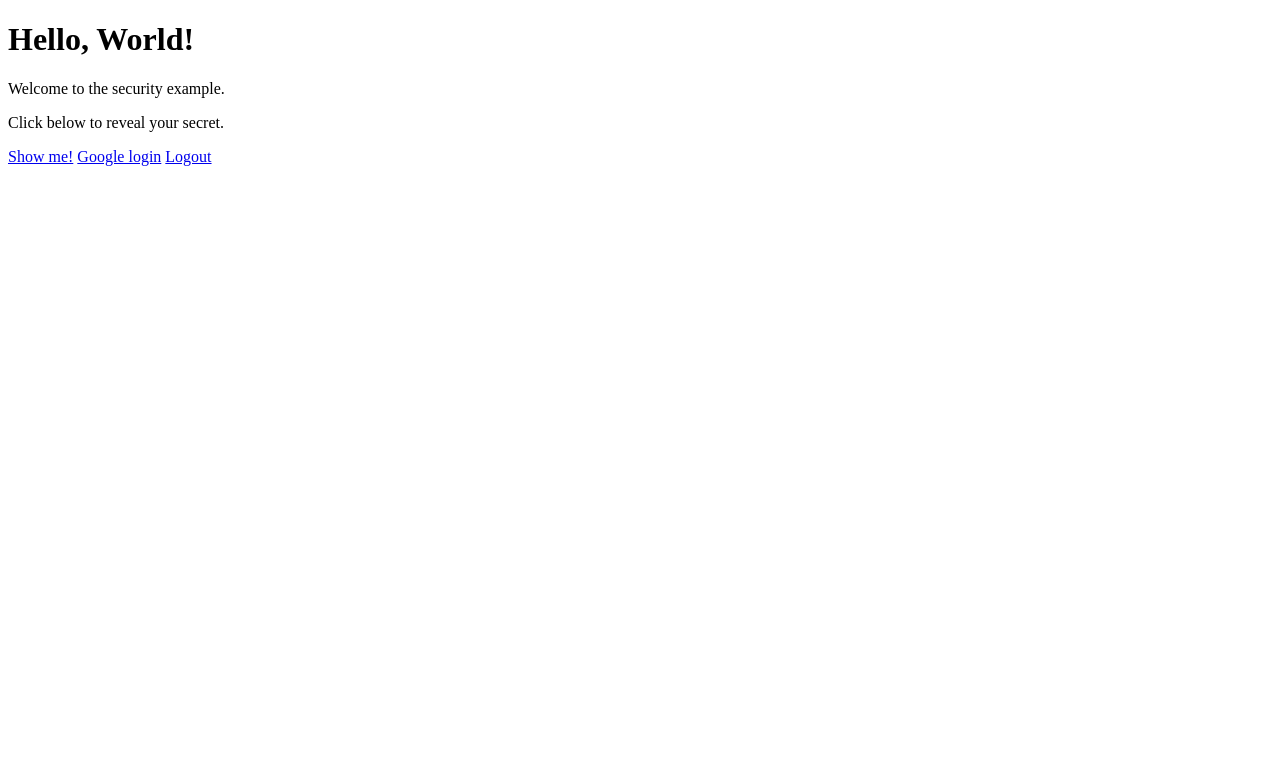
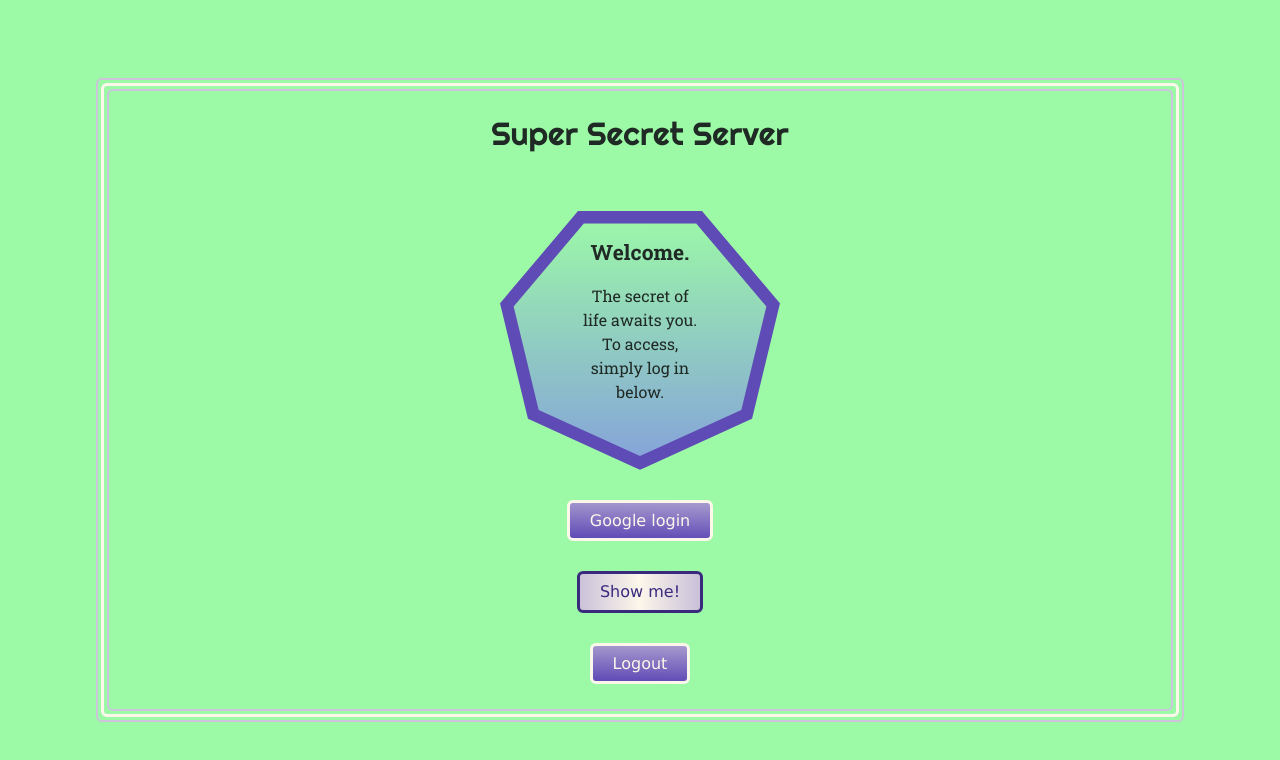
Before and after one commit to chrissoncrant/Security-Example, a website: page public/index.html in a window 1280 px wide. Drawn offline with Linux system fonts and the light colour scheme.

Commit message:
added silly styling

```diff
--- a/public/index.html
+++ b/public/index.html
@@ -8,18 +8,29 @@
     <!-- Style Sheet Reset, if needed
     <link href="https://cdnjs.cloudflare.com/ajax/libs/normalize/8.0.1/normalize.min.css" rel="stylesheet" type="text/css">
     -->
-    <!-- <link href="style.css" rel="stylesheet" type="text/css"> -->
+    <link href="./style.css" rel="stylesheet" type="text/css">
     <!-- Favicon
     <link rel="icon" type="image/jpg" href="images/Favicon_Image_Location"/>
     -->
     <!-- <script src="script.js" defer></script> -->
 </head>
 <body>
-    <h1>Hello, World!</h1>
-    <p>Welcome to the security example.</p>
-    <p>Click below to reveal your secret.</p>
-    <a href="/secret">Show me!</a>
-    <a href="/auth/google">Google login</a>
-    <a href="/auth/logout">Logout</a>
+    <div class="outer-border">
+        <div class="main-container">
+            <div class="inner-border">
+                <h1>Super Secret Server</h1>
+                <div class="poly-box">
+                    <div class="words">
+                        <h4>Welcome.</h4>
+                        <p>The secret of life awaits you. To access, simply log in below.</p>
+                    </div>
+                </div>
+                <a class="btn-1" href="/auth/google">Google login</a>
+                <a class="btn-2" href="/secret">Show me!</a>
+                <a class="btn-1" href="/auth/logout">Logout</a>
+            </div>
+        </div>
+    </div>
+
 </body>
 </html>
--- /dev/null
+++ b/public/style.css
@@ -0,0 +1,145 @@
+@import url('https://fonts.googleapis.com/css2?family=Righteous&family=Roboto+Slab:wght@400;700&display=swap');
+
+:root {
+    --black: black;
+}
+
+*,
+*::before,
+*::after {
+    box-sizing: border-box;
+}
+
+* {
+    margin: 0;
+}
+
+html, body {
+    height: 100%;
+}
+
+body {
+    line-height: 1.6;
+    -webkit-font-smoothing: antialiased;
+    font-family: Verdana, Geneva, Tahoma, sans-serif;
+    background-color: #9CFAA6;
+    display: flex;
+}
+
+img, picture, video, canvas, svg {
+    max-width: 100%;
+    height: auto;
+    display: block;
+}
+
+input, button, textarea, select {
+    font: inherit;
+}
+
+h1, h2, h3, h4 {
+    line-height: 1.1;
+}
+
+h1 {
+    font-family: 'Righteous', cursive;
+    font-weight: 400;
+    text-align: center;
+    margin-bottom: 60px;
+}
+
+h1,
+h2,
+h3,
+h4,
+h5,
+h6,
+p {
+    overflow-wrap: break-word;
+    max-width: 65ch;
+    color: #202A25;
+}
+
+/* Not useful to me now, but will be when I start using React */
+/*
+#root, #__next {
+    isolation: isolate;
+} */
+
+.bd {
+    border: 1px solid black;
+}
+
+.outer-border {
+    margin: auto;
+    padding: 3px;
+    width: 85%;
+    border: 2px solid #CDC3DB;
+    border-radius: 6px;
+}
+
+.inner-border {
+    border: 2px solid #CDC3DB;
+    border-radius: 6px;
+    padding: 25px 0;
+    margin: 3px;
+}
+
+.main-container {
+
+    border: 3px solid #FCF7EA;
+    border-radius: 6px;
+
+}
+
+.poly-box {
+    height: 259px;
+    padding-top: 30px;
+    width: 280px;
+    margin: 0 auto 30px;
+    background-image: url(./images/Heptagon.svg);
+    background-repeat: no-repeat;
+    background-position: center;
+    background-size: cover;
+}
+
+.words {
+    width: 150px;
+    text-align: center;
+    margin: auto;
+}
+
+h4 {
+    margin-bottom: 20px;
+    font-family: 'Roboto Slab', serif;
+    font-size: 21px;
+}
+
+p {
+    font-family: 'Roboto Slab', serif;
+    line-height: 1.5;
+    width: 125px;
+    display: block;
+    margin: auto;
+}
+
+.btn-1, .btn-2 {
+    border: 3px solid #392A7E;
+    color: #392A7E;
+    text-decoration: none;
+    padding: 5px 20px;
+    display: block;
+    width:fit-content;
+    border-radius: 6px;
+    background: linear-gradient(270deg, #5F4BB6 -105.83%, #FCF7EA 50.27%, #5F4BB6 211.67%);
+}
+
+.btn-1 {
+    color: #FCF7EA;
+    border-color: #FCF7EA;
+    background: linear-gradient(181.11deg, #FCF7EA -117.35%, #5F4BB6 99.05%);
+    margin: auto;
+}
+
+.btn-2 {
+    margin: 30px auto;
+}
--- a/server.js
+++ b/server.js
@@ -75,6 +75,8 @@ function checkLoggedIn(req, res, next) {
     next();
 }
 
+app.use(express.static(path.join(__dirname, 'public')))
+
 //This is where a user is taken when they click login:
 app.get('/auth/google',
     passport.authenticate('google', {
```
Also changed, not shown: public/images/Heptagon.svg (added).
